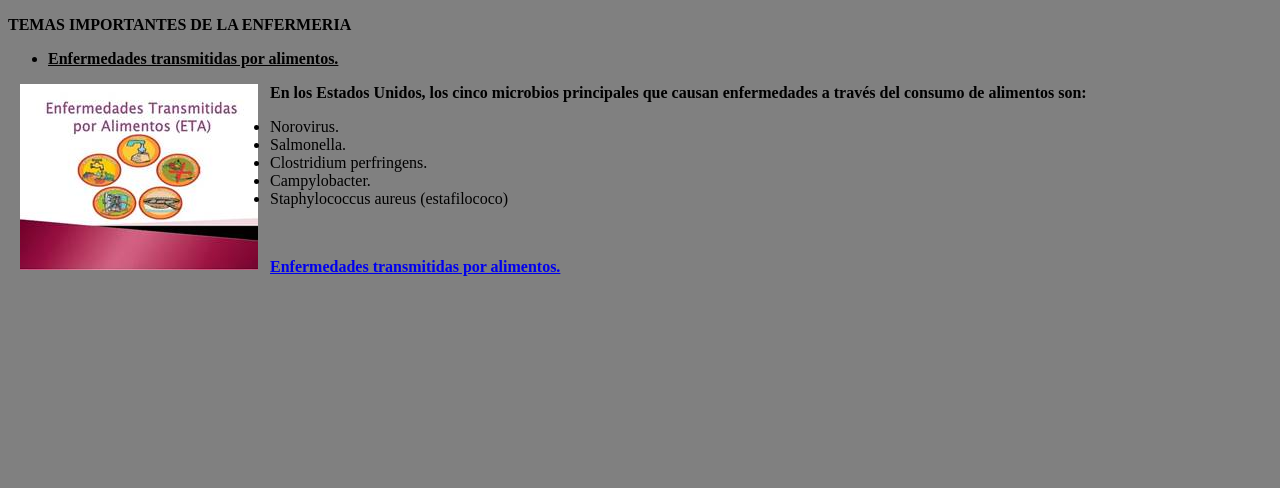
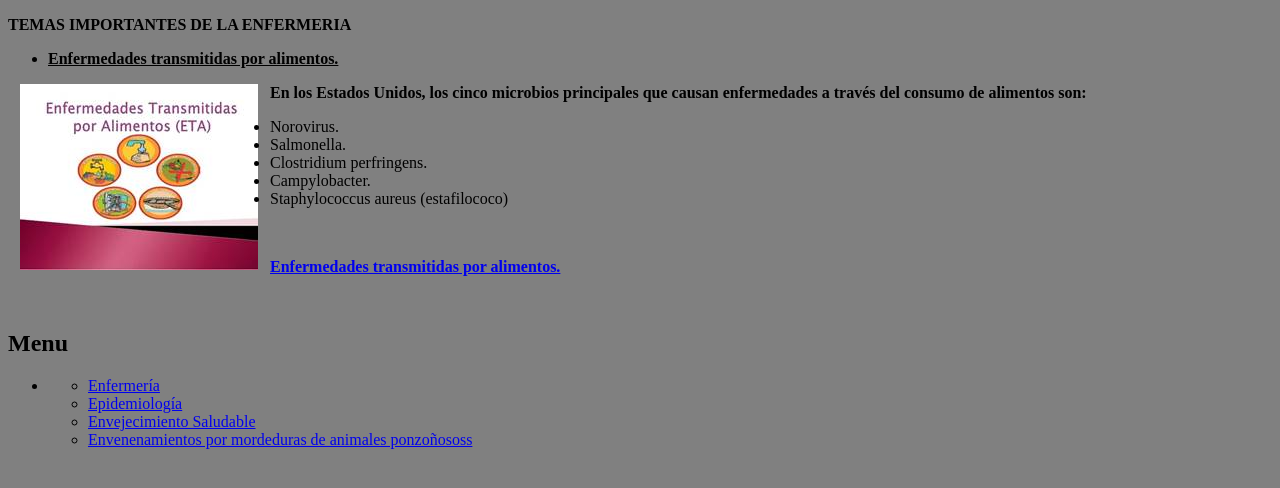
Before and after one commit to UCLA-Huetamo/ENFERMERIA, a plain HTML site: page index.html in a window 1280 px wide. Drawn offline with Linux system fonts and the light colour scheme.

Commit message:
ENFERMERIA

```diff
--- a/index.html
+++ b/index.html
@@ -25,6 +25,15 @@
   <strong><a href="https://es.slideshare.net/nataliadelahoz1/enfermedades-transmitidas-por-alimentos-eta"target="_blank">Enfermedades transmitidas por alimentos.</a></strong></li>
 </ul>
 <p>&nbsp;</p>
+<h2>Menu</h2>
+
+<div><ul><li>
+        <ul><li> <a href="pagina_1.html">Enfermería</a> <br></li></ul>
+        <ul><li> <a href="pagina_2.html">Epidemiología</a> <br></li></ul>
+        <ul><li> <a href="pagina_3.html">Envejecimiento Saludable</a> <br></li></ul>
+        <ul><li> <a href="pagina_4.html">Envenenamientos por  mordeduras de animales ponzoñososs</a></li></ul>
+
+</div></li></ul>
 
 </body>
 </html>
```
